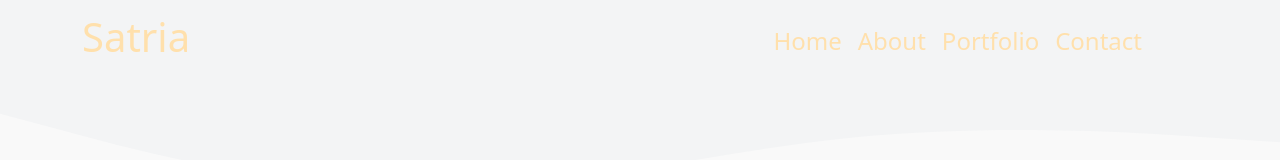
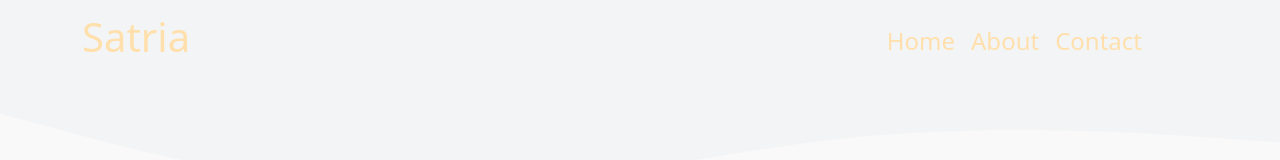
Before and after one commit to SatriaCS/satriacs.github.io, a plain HTML site: page index.html in a window 1280 px wide. Shown: the top 160 px of the page. Drawn offline with nearby package versions, Linux system fonts and the light colour scheme.

Commit message:
menhapus project

```diff
--- a/index.html
+++ b/index.html
@@ -36,7 +36,7 @@
                 <div class="navbar-nav ms-auto me-5">
                     <a class="nav-link text-color active" aria-current="page" href="/">Home</a>
                     <a class="nav-link text-color" href="/about">About</a>
-                    <a class="nav-link text-color" href="/project">Portfolio</a>
+                    <!-- <a class="nav-link text-color" href="/project">Portfolio</a> -->
                     <a class="nav-link text-color" href="/contact">Contact</a>
                 </div>
             </div>
```
Also changed, not shown: project_no_action.html (renamed from project.html).
